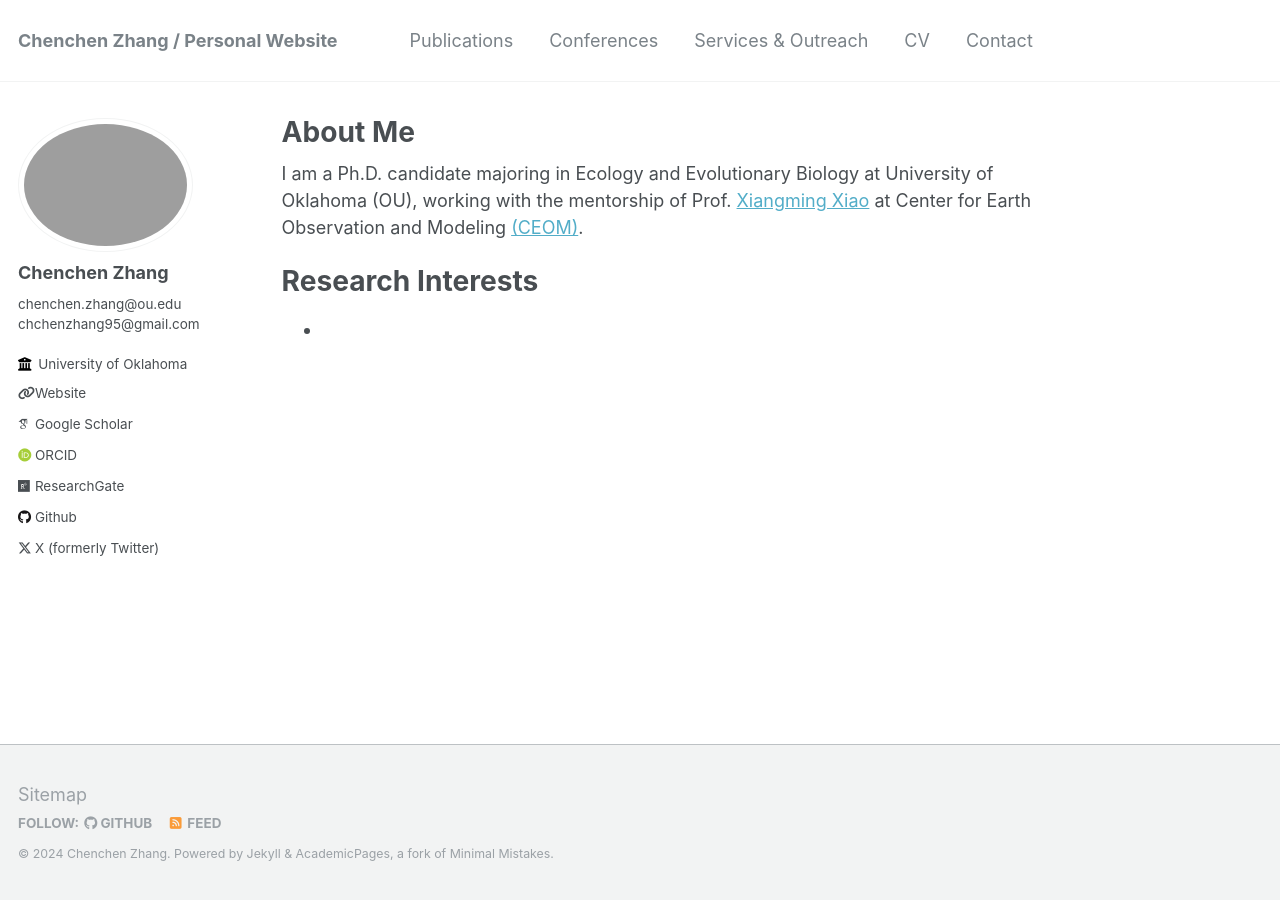
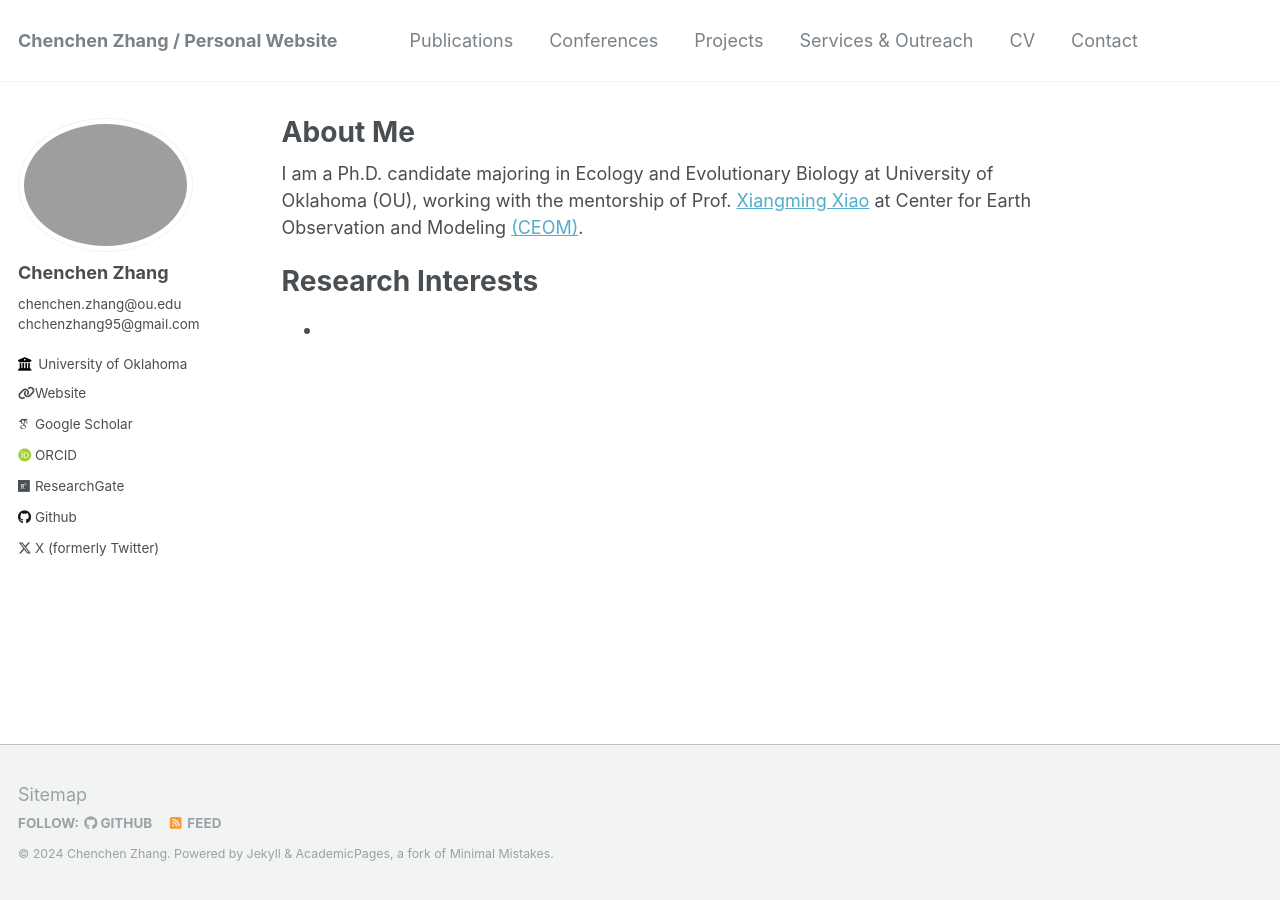
Before and after one commit to rszcc/rszcc.github.io, a Jekyll site: the page built from _pages/about.md, in a window 1280 px wide. Built offline with Jekyll 4.4.1, drawn with Linux system fonts in a browser that asks for light colours; some web fonts are replaced.

Commit message:
Update navigation.yml

```diff
--- a/_data/navigation.yml
+++ b/_data/navigation.yml
@@ -6,11 +6,14 @@ main:
   - title: "Conferences"
     url: /talks/
 
+  - title: "Projects"
+    url: /projects/
+
   # - title: "Teaching"
   #   url: /teaching/
 
   - title: "Services & Outreach"
-    url: /portfolio/
+    url: /services/
 
   # - title: "Blog Posts"
   #   url: /year-archive/
```
